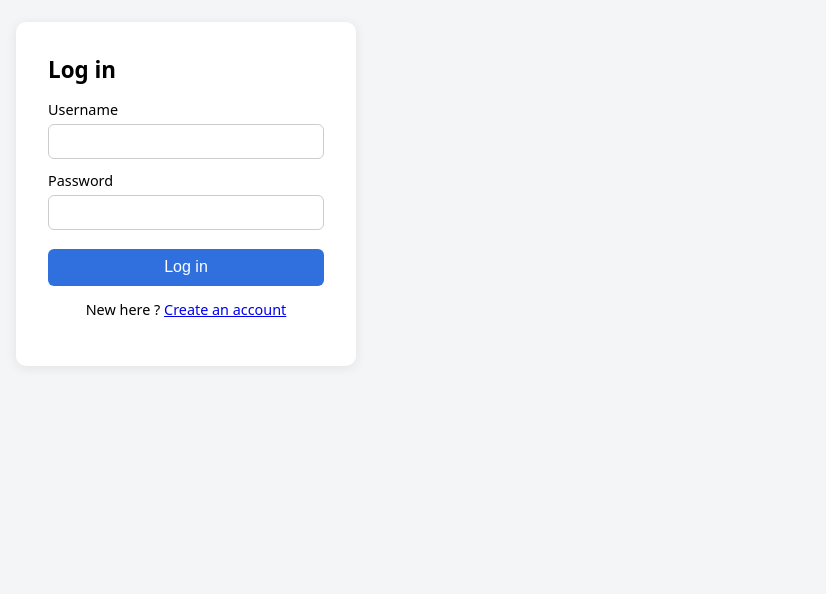
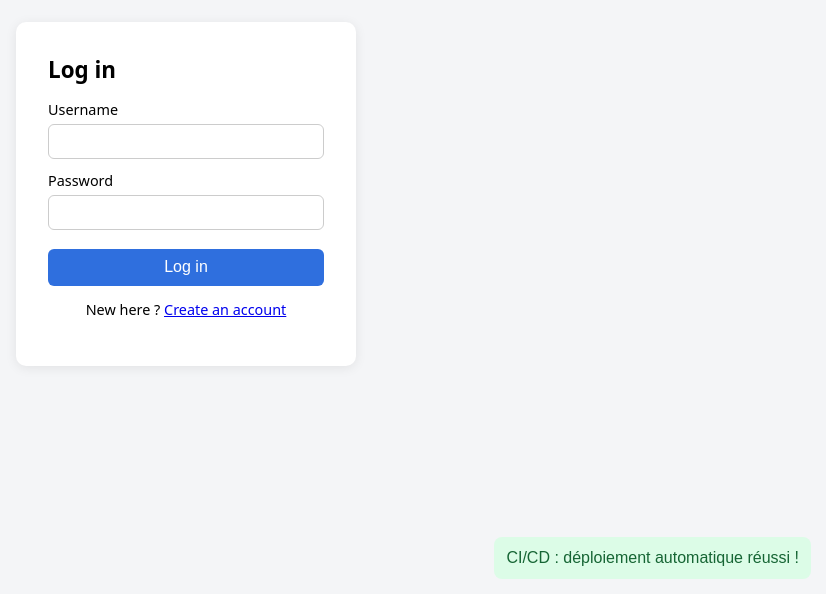
Before and after one commit to Abdel380/node-auth-app, a website built with Vite: page index.html in a window 1280 px wide. Shown: the part 206-800 px from the top of the page, without its empty margins (454-1280 px from the left). Built offline with nearby package versions, Linux system fonts and the light colour scheme.

Commit message:
Test automatic CI/CD deployment

```diff
--- a/index.html
+++ b/index.html
@@ -9,5 +9,18 @@
   <!-- main.js renders the current page (login, register or welcome) in here -->
   <main class="card" id="app"></main>
   <script type="module" src="/src/main.js"></script>
+  <div style="
+    position: fixed;
+    bottom: 15px;
+    right: 15px;
+    background: #dcfce7;
+    color: #166534;
+    padding: 12px;
+    border-radius: 8px;
+    font-family: Arial, sans-serif;
+    z-index: 9999;
+  ">
+    CI/CD : déploiement automatique réussi !
+  </div>
 </body>
 </html>
```
